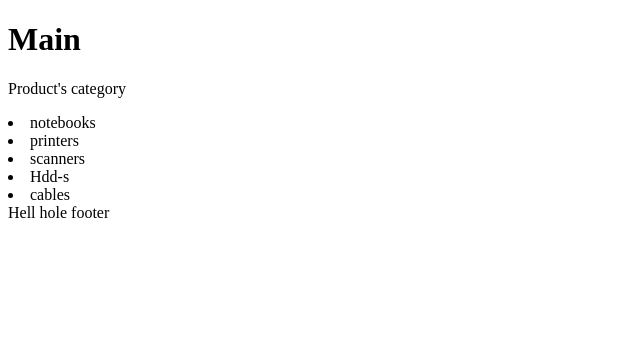
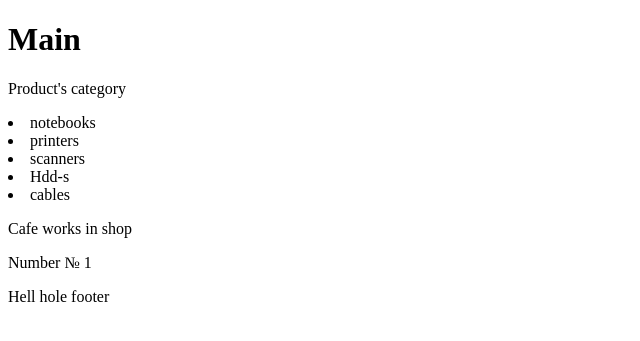
Before and after one commit to Zinziwer/postolitTheBeginning, a Django app: page / in a window 1280 px wide. Shown: the top 341 px of the page, without its empty margins (0-640 px from the left). Run offline with Django 3.2, Linux system fonts and the light colour scheme.

Commit message:
5.7 Done

```diff
--- a/hell/templates/firstapp/index.html
+++ b/hell/templates/firstapp/index.html
@@ -8,6 +8,12 @@
     {% empty %}
         <li>The list is empty</li>
     {% endfor %}
+    {% with name='Cafe' number=1 %}
+        <div>
+            <p>{{ name }} works in shop</p>
+            <p>Number № {{ number }}</p>
+        </div>
+    {% endwith %}
 <!--    <p>Client's age analysis</p>-->
 <!--    {% if age > 65 %}-->
 <!--        <p>client is retired</p>-->
```
